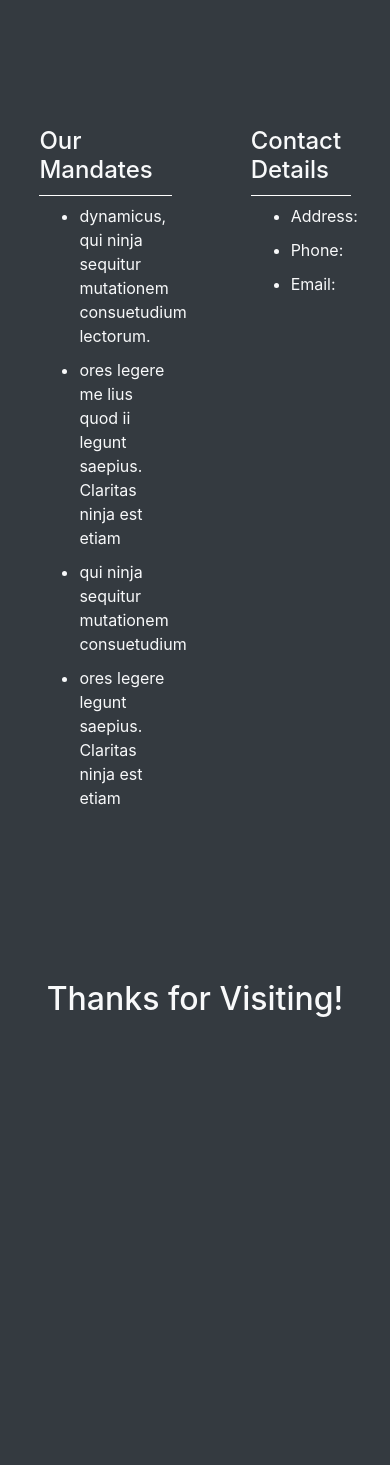
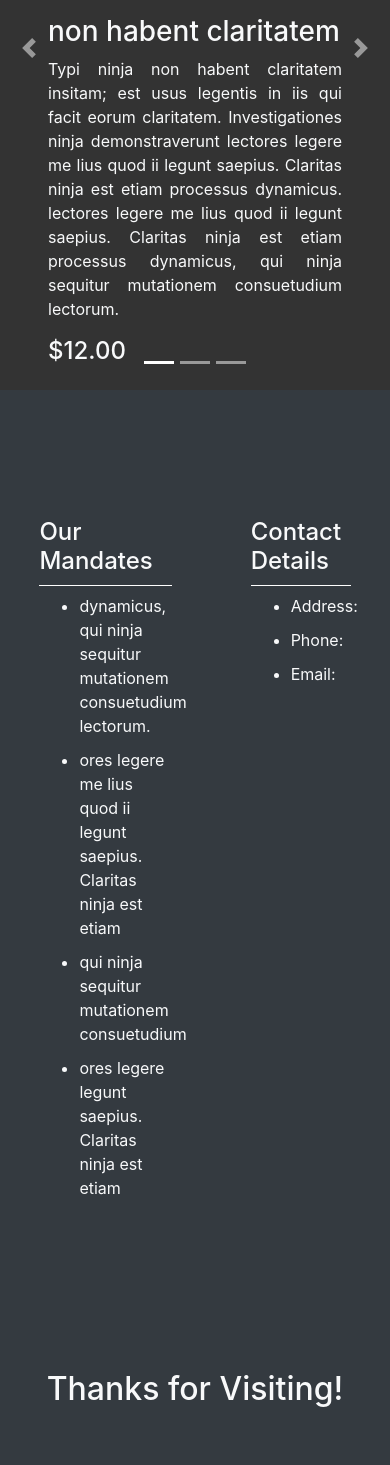
Before and after one commit to Lewington-pitsos/NubbyLove, a PHP site: page / in a window 390 px wide. Shown: the part 4254-5719 px from the top of the page. Before the commit the page ends 5271 px from the top, so only its background shows below. Run offline with PHP 8.4, Linux system fonts and the light colour scheme.

Commit message:
new product carousel working

```diff
--- a/css/main.css
+++ b/css/main.css
@@ -84,6 +84,14 @@ img.about {
 .card-body {
   background: #332244; }
 
+#carouselExampleIndicators img {
+  height: 100%; }
+
+.product-info {
+  background: #333; }
+  .product-info .container {
+    padding: 1rem 3rem; }
+
 #footer {
   padding: 8rem 0 3rem 0; }
   #footer h4 {
--- a/index.html
+++ b/index.html
@@ -157,19 +157,58 @@
       </ol>
       <div class="carousel-inner">
         <div class="carousel-item active">
-          <img class="d-block w-100" src="/images/DSC_0083.JPG" alt="First slide">
+          <div class="">
+            <div class="container-fluid px-0">
+              <div class="row no-gutters d-flex align-items-stretch">
+                <div class="col-md-6">
+                  <img class="d-block w-100" src="/images/DSC_0083.JPG" alt="Third slide">
+                </div>
+                <div class="col-md-6 product-info d-flex align-items-center">
+                  <div class="container">
+                    <h3>non habent claritatem</h3>
+                    <p>Typi ninja non habent claritatem insitam; est usus legentis in iis qui facit eorum claritatem. Investigationes ninja demonstraverunt lectores legere me lius quod ii legunt saepius. Claritas ninja est etiam processus dynamicus. lectores legere me lius quod ii legunt saepius. Claritas ninja est etiam processus dynamicus, qui ninja sequitur mutationem consuetudium lectorum. </p>
+                    <h4>$12.00</h4>
+                  </div>
+                </div>
+              </div>
+            </div>
+          </div>
         </div>
         <div class="carousel-item">
-          <img class="d-block w-100" src="/images/DSC_0083.JPG" alt="Second slide">
+          <div class="">
+            <div class="container-fluid px-0">
+              <div class="row no-gutters d-flex align-items-stretch">
+                <div class="col-md-6">
+                  <img class="d-block w-100" src="/images/DSC_0083.JPG" alt="Third slide">
+                </div>
+                <div class="col-md-6 product-info d-flex align-items-center">
+                  <div class="container">
+                    <h3>non habent claritatem</h3>
+                    <p>Typi ninja non habent claritatem insitam; est usus legentis in iis qui facit eorum claritatem. Investigationes ninja demonstraverunt lectores legere me lius quod ii legunt saepius. Claritas ninja est etiam processus dynamicus. lectores legere me lius quod ii legunt saepius. Claritas ninja est etiam processus dynamicus, qui ninja sequitur mutationem consuetudium lectorum. </p>
+                    <h4>$12.00</h4>
+                  </div>
+                </div>
+              </div>
+            </div>
+          </div>
         </div>
         <div class="carousel-item">
-          <img class="d-block w-100" src="/images/DSC_0083.JPG" alt="Third slide">
-          <div class="carousel-caption d-none d-md-block">
-            <h5>non habent claritatem</h5>
-            <p>Typi ninja non habent claritatem insitam; est usus legentis in iis qui facit eorum claritatem. Investigationes ninja demonstraverunt lectores legere me lius quod ii legunt saepius. Claritas ninja est etiam processus dynamicus. lectores legere me lius quod ii legunt saepius. Claritas ninja est etiam processus dynamicus, qui ninja sequitur mutationem consuetudium lectorum. </p>
-            <h3>$12.00</h3>
+          <div class="">
+            <div class="container-fluid px-0">
+              <div class="row no-gutters d-flex align-items-stretch">
+                <div class="col-md-6">
+                  <img class="d-block w-100" src="/images/DSC_0083.JPG" alt="Third slide">
+                </div>
+                <div class="col-md-6 product-info d-flex align-items-center">
+                  <div class="container">
+                    <h3>non habent claritatem</h3>
+                    <p>Typi ninja non habent claritatem insitam; est usus legentis in iis qui facit eorum claritatem. Investigationes ninja demonstraverunt lectores legere me lius quod ii legunt saepius. Claritas ninja est etiam processus dynamicus. lectores legere me lius quod ii legunt saepius. Claritas ninja est etiam processus dynamicus, qui ninja sequitur mutationem consuetudium lectorum. </p>
+                    <h4>$12.00</h4>
+                  </div>
+                </div>
+              </div>
+            </div>
           </div>
-
         </div>
       </div>
       <a class="carousel-control-prev" href="#carouselExampleIndicators" role="button" data-slide="prev">
--- a/sass/main.sass
+++ b/sass/main.sass
@@ -92,6 +92,15 @@ img.about
 .card-body
   background: $nl-fancy-bg2
 
+#carouselExampleIndicators
+  img
+    height: 100%
+
+.product-info
+  background: $nl-bg
+  .container
+    padding: 1rem 3rem
+
 #footer
   padding: 8rem 0 3rem 0
   h4
```
Also changed, not shown: 1 other file.
